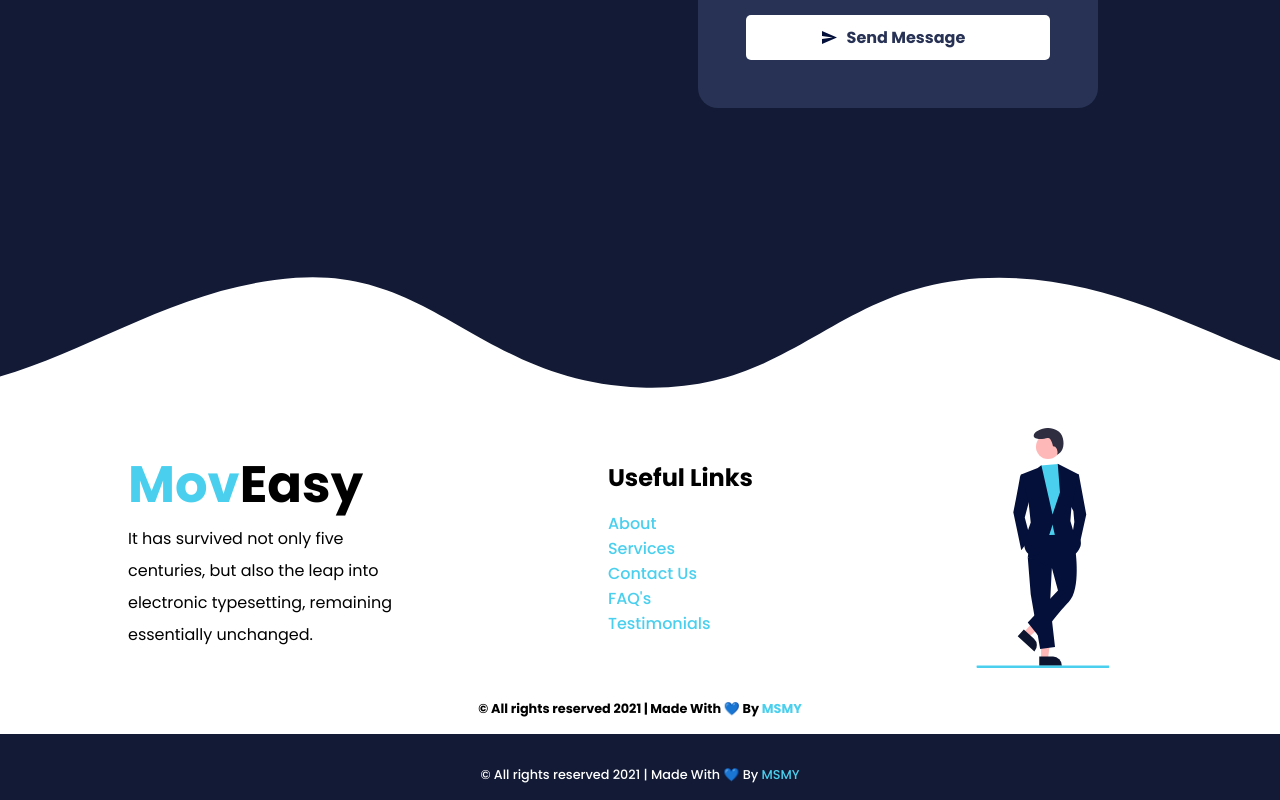
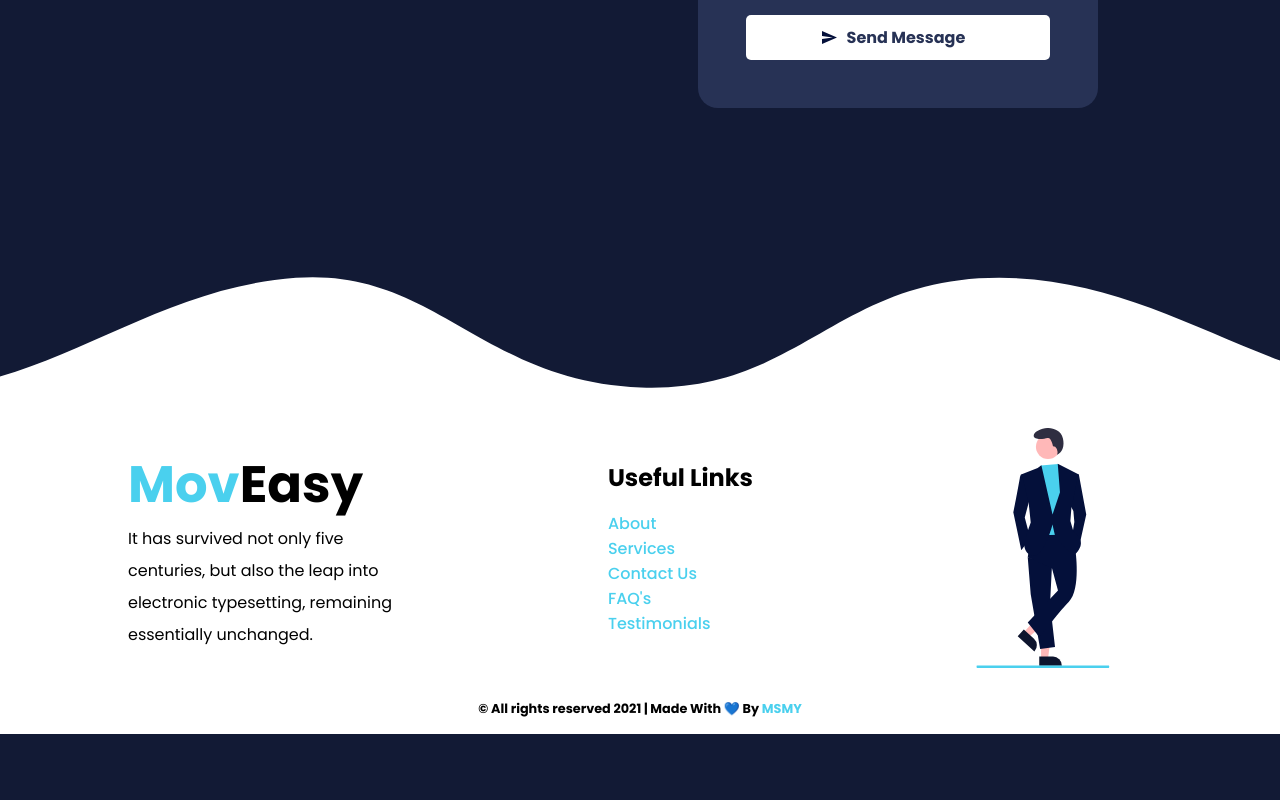
Before and after one commit to MovEasy-org/MovEasy-Frontend, a React (Create React App) app: page / in a window 1280 px wide. Shown: the part 3858-4658 px from the top of the page. After the commit the page ends 4592 px from the top, so only its background shows below. Built offline with nearby package versions, Linux system fonts and the light colour scheme.

Commit message:
minor correction on home page

```diff
--- a/src/modules/LandingPage/LandingPage.js
+++ b/src/modules/LandingPage/LandingPage.js
@@ -7,7 +7,7 @@ import FeatureCards from "./_components/_FeatureCard/FeatureWrapper";
 import WhyWrapper from "./_components/_WhyMovEasy/WhyWrapper";
 import Testimonials from "./_components/_TestimonialCard/_TestimonialCard";
 import ContactUs from "./_components/_ContactUs/ContactUs";
-import { Footer, FooterDefault } from "./../../components/Footer/Footer";
+import { FooterDefault } from "./../../components/Footer/Footer";
 
 const LandingPage = () => {
 	return (
@@ -20,7 +20,6 @@ const LandingPage = () => {
 			<Testimonials />
 			<ContactUs />
 			<FooterDefault />
-			<Footer />
 		</div>
 	);
 };
```
